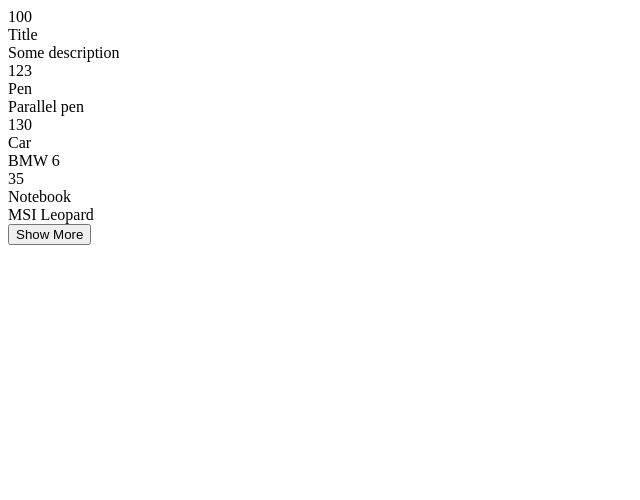
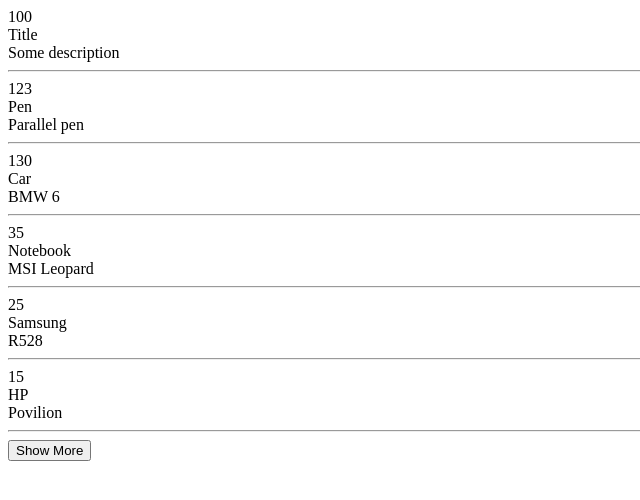
Before and after one commit to alexandrdera/test2, a plain HTML site: page index.html in a window 1280 px wide. Both pictures are taken after a click on the button "Show More". Shown: the whole page, without its empty margins (0-640 px from the left). Drawn offline with Linux system fonts and the light colour scheme.

Commit message:
Array json added

```diff
--- a/index.html
+++ b/index.html
@@ -12,16 +12,19 @@
          <div class="cost">100</div>
          <div class="title">Title</div>
          <div class="description">Some description</div>
+         <hr>
        </div>
         <div class="cost">123</div>
         <div class="title">Pen</div>
         <div class="description">Parallel pen</div>
       </div>
+      <hr>
       <div class="item">
         <div class="cost">130</div>
         <div class="title">Car</div>
         <div class="description">BMW 6</div>
       </div>
+      <hr>
     </div>
     <button id="show_more">Show More</button>
     <script src="js/jquery-3.3.1.js"></script>
--- a/js/main.js
+++ b/js/main.js
@@ -1,15 +1,18 @@
 //Входные json данные
-var JSON_data = '{"cost":"35", "title":"Notebook", "description":"MSI Leopard"}';
+var JSON_data = '[{"cost":"35", "title":"Notebook", "description":"MSI Leopard"},{"cost":"25", "title":"Samsung", "description":"R528"},{"cost":"15", "title":"HP", "description":"Povilion"}]';
 
 $("#show_more").on('click', function() {
     var last_item = $("div.items").last(); //получаем последний блок списка товаров
     item = JSON.parse(JSON_data); //читаем объекты из строки в формате JSON
 
-    //Используем шабон new_item для вставки новых товаров
-    var new_item = "<div class='item'><div class='cost'>"+ item.cost +
-    "</div><div class='title'>"+ item.title +
-    "</div><div class='description'>"+ item.description +
-    "</div></div>"
+    item.forEach(element => {
 
-    last_item.append(new_item); //добавляем новые товары в конец списка
+        //Используем шабон new_item для вставки новых товаров
+        var new_item = "<div class='item'><div class='cost'>"+ element.cost +
+        "</div><div class='title'>"+ element.title +
+        "</div><div class='description'>"+ element.description +
+        "</div></div><hr>"
+
+        last_item.append(new_item); //добавляем новые товары в конец списка
+    });
 });
```
